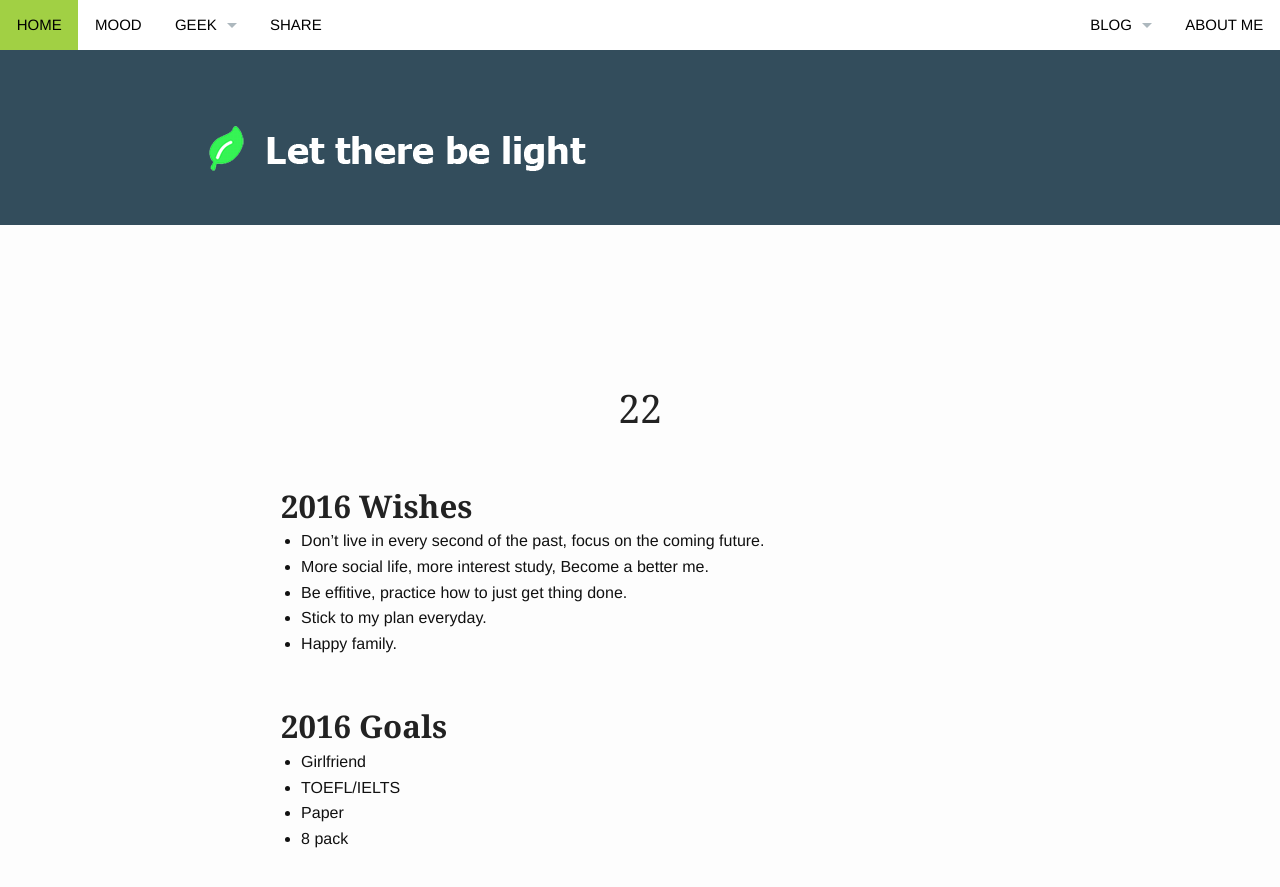
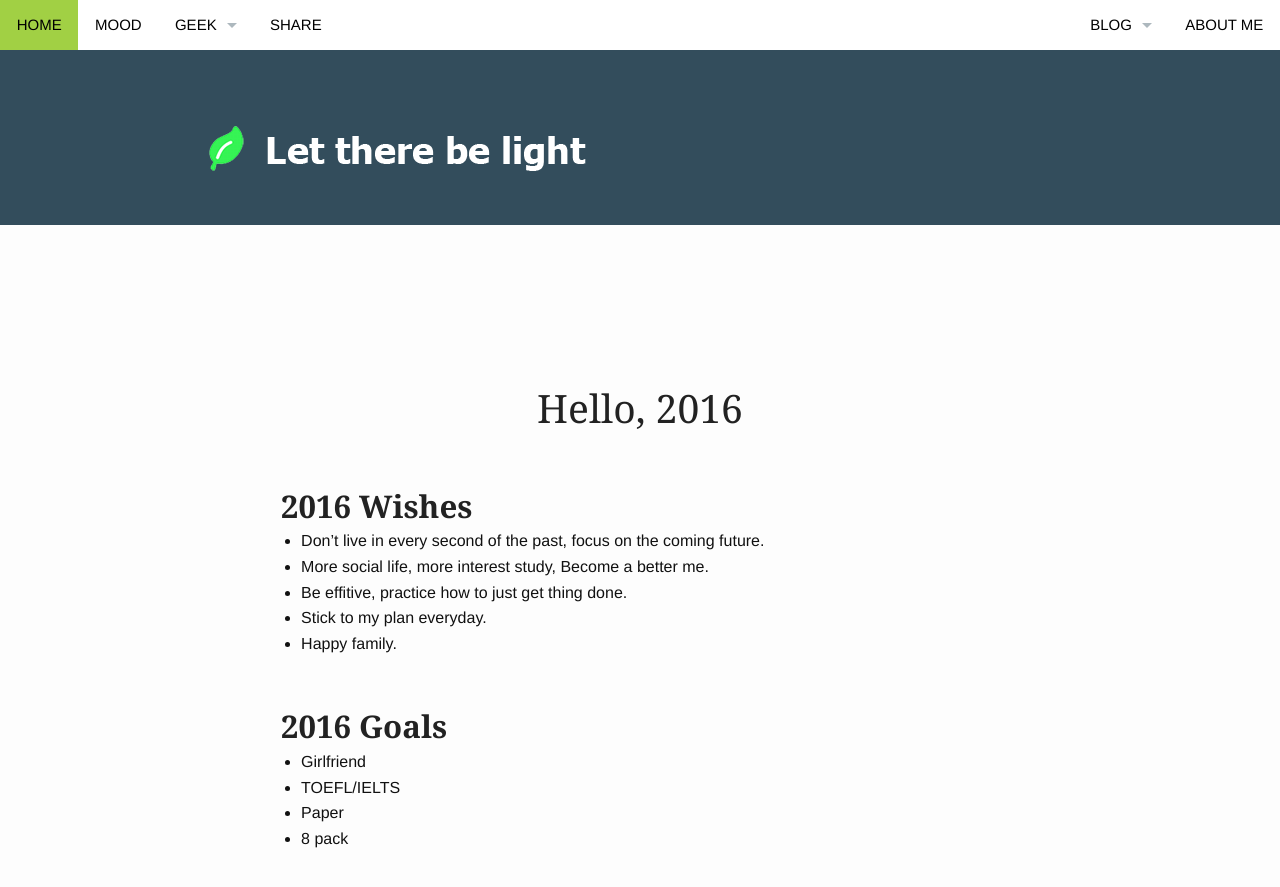
Before and after one commit to ervine/ervine-ervine.github.io, a Jekyll site: the page built from _posts/mood/2016-01-01-Hello-2016.md, in a window 1280 px wide and 900 px high. Shown: the top 887 px of the window. Built offline with Jekyll 4.4.1, drawn with Linux system fonts in a browser that asks for light colours; Markdown is read by kramdown in place of the engine named in the settings.

Commit message:
Update 2016-01-01-Hello-2016.md

```diff
--- a/_posts/mood/2016-01-01-Hello-2016.md
+++ b/_posts/mood/2016-01-01-Hello-2016.md
@@ -1,6 +1,6 @@
 ---
 layout: page-fullwidth
-title:  "22"
+title:  "Hello, 2016"
 categories:
     - mood
 ---
```
